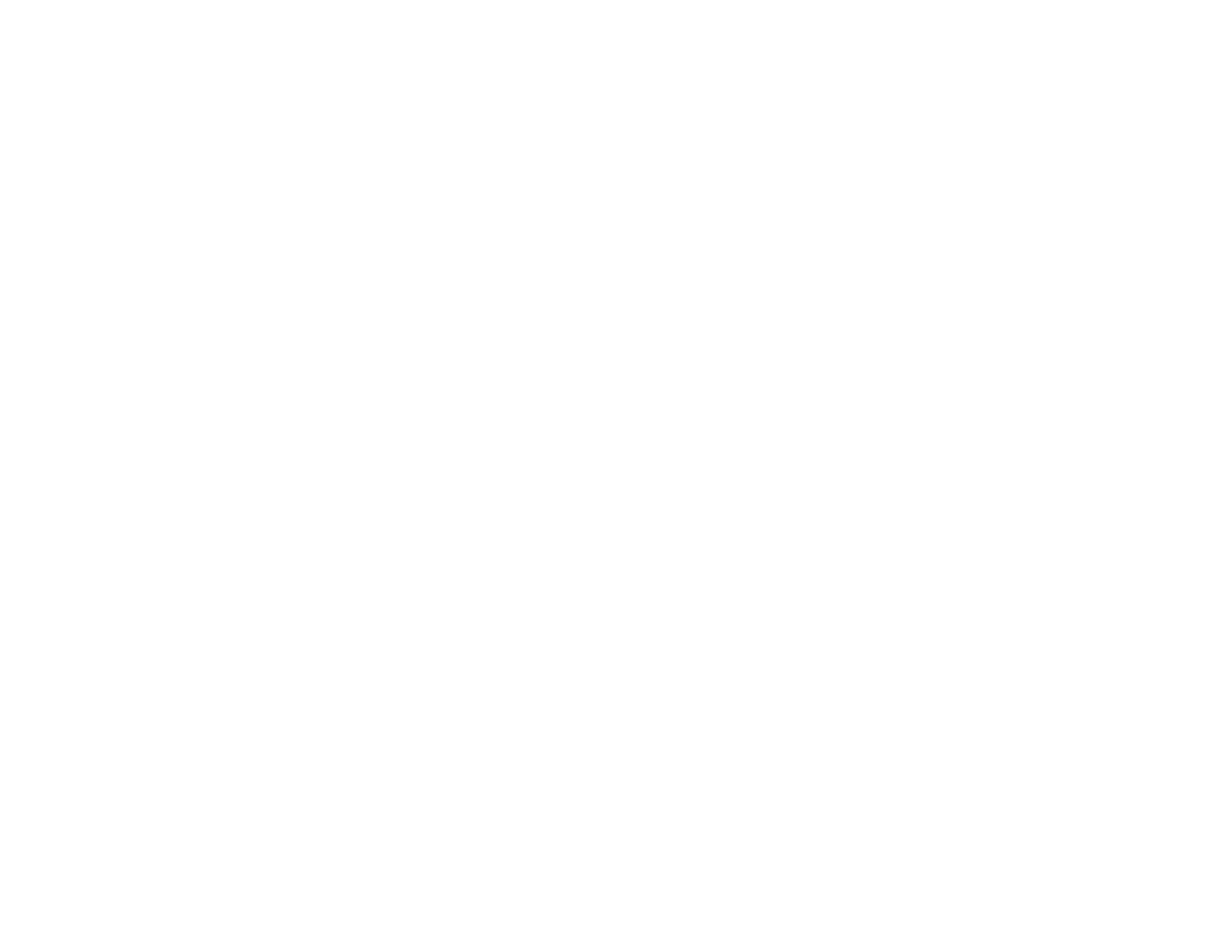
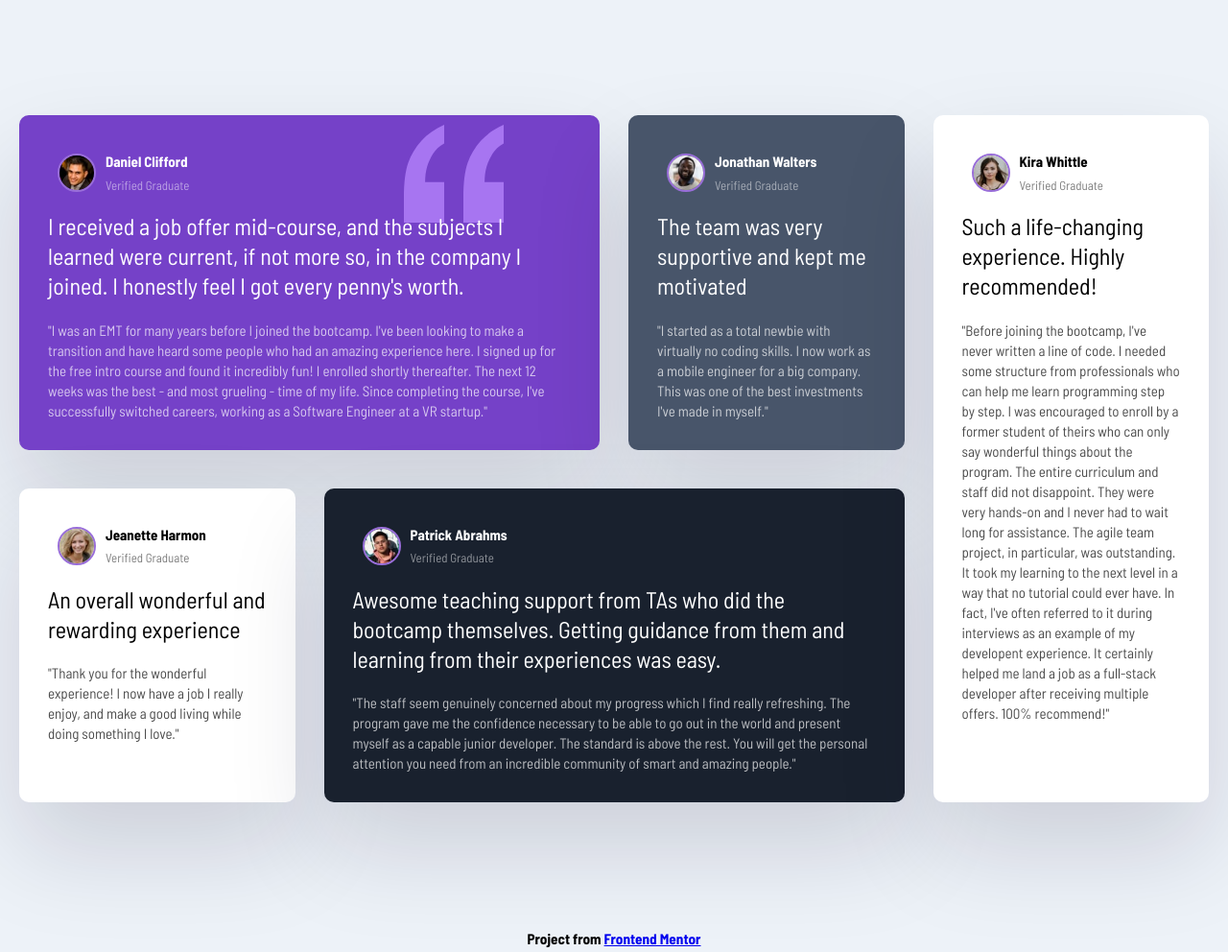
Before and after one commit to geoelectrof/testimonials-grid, a plain HTML site: page index.html in a window 1280 px wide. Shown: the whole page at 96% size. Before the commit the page ends 800 px from the top, so only its background shows below. Drawn offline with Linux system fonts and the light colour scheme.

Commit message:
Project completed

```diff
--- a/index.html
+++ b/index.html
@@ -8,6 +8,121 @@
     <title>Document</title>
 </head>
 <body>
+    <div class="testimonials">
+        <div class="card card--bg-purple">
+            <header class="card__header">
+                <img src="images/image-daniel.jpg" class="card__img" alt="">
+                <div>
+                    <h3>Daniel Clifford</h3>
+                    <p>Verified Graduate</p>
+                </div>
+            </header>
+            <p class="card__lead">
+                I received a job offer mid-course, and the subjects I learned were
+                 current, if not more so, in the company I joined. I honestly feel I
+                got every penny's worth.
+            </p>
+            <p class="card__quote">
+                "I was an EMT for many years before I joined the bootcamp. I've been
+                looking to make a transition and have heard some people who had an
+                amazing experience here. I signed up for the free intro course and
+                found it incredibly fun! I enrolled shortly thereafter. The next 12
+                weeks was the best - and most grueling - time of my life. Since
+                completing the course, I've successfully switched careers, working as
+                a Software Engineer at a VR startup."
+              </p>
+        </div>
+    <div class="card card--bg-gray-blue">
+        <header class="card__header">
+          <img src="images/image-jonathan.jpg" class="card__img" alt="" />
+          <div>
+            <h3>Jonathan Walters</h3>
+            <p>Verified Graduate</p>
+          </div>
+        </header>
+        <p class="card__lead">
+          The team was very supportive and kept me motivated
+        </p>
+        <p class="card__quote">
+          "I started as a total newbie with virtually no coding skills. I now
+          work as a mobile engineer for a big company. This was one of the best
+          investments I've made in myself."
+        </p>
+      </div>
 
+      <div class="card">
+        <header class="card__header">
+          <img src="images/image-jeanette.jpg" class="card__img" alt="" />
+          <div>
+            <h3>Jeanette Harmon</h3>
+            <p>Verified Graduate</p>
+          </div>
+        </header>
+        <p class="card__lead">An overall wonderful and rewarding experience</p>
+        <p class="card__quote">
+          "Thank you for the wonderful experience! I now have a job I really
+          enjoy, and make a good living while doing something I love."
+        </p>
+      </div>
+
+      <div class="card card--bg-black-blue">
+        <header class="card__header">
+          <img src="images/image-patrick.jpg" class="card__img" alt="" />
+          <div>
+            <h3>Patrick Abrahms</h3>
+            <p>Verified Graduate</p>
+          </div>
+        </header>
+        <p class="card__lead">
+          Awesome teaching support from TAs who did the bootcamp themselves.
+          Getting guidance from them and learning from their experiences was
+          easy.
+        </p>
+        <p class="card__quote">
+          "The staff seem genuinely concerned about my progress which I find
+          really refreshing. The program gave me the confidence necessary to be
+          able to go out in the world and present myself as a capable junior
+          developer. The standard is above the rest. You will get the personal
+          attention you need from an incredible community of smart and amazing
+          people."
+        </p>
+      </div>
+
+      <div class="card">
+        <header class="card__header">
+          <img src="images/image-kira.jpg" class="card__img" alt="" />
+          <div>
+            <h3>Kira Whittle</h3>
+            <p>Verified Graduate</p>
+          </div>
+        </header>
+        <p class="card__lead">
+          Such a life-changing experience. Highly recommended!
+        </p>
+        <p class="card__quote">
+          "Before joining the bootcamp, I've never written a line of code. I
+          needed some structure from professionals who can help me learn
+          programming step by step. I was encouraged to enroll by a former
+          student of theirs who can only say wonderful things about the program.
+          The entire curriculum and staff did not disappoint. They were very
+          hands-on and I never had to wait long for assistance. The agile team
+          project, in particular, was outstanding. It took my learning to the
+          next level in a way that no tutorial could ever have. In fact, I've
+          often referred to it during interviews as an example of my developent
+          experience. It certainly helped me land a job as a full-stack
+          developer after receiving multiple offers. 100% recommend!"
+        </p>
+      </div>
+    </div>
+
+    <footer>
+      <h3>
+        Project from
+        <a
+          href="https://www.frontendmentor.io/challenges/testimonials-grid-section-Nnw6J7Un7"
+          >Frontend Mentor</a
+        >
+      </h3>
+    </footer>
 </body>
 </html>
--- a/style.css
+++ b/style.css
@@ -0,0 +1,124 @@
+@import url('https://fonts.googleapis.com/css2?family=Barlow+Semi+Condensed:wght@200;300;400;700&display=swap');
+
+* {
+  box-sizing: border-box;
+  margin: 0;
+  padding: 0;
+}
+
+body {
+  background: #edf2f8;
+  font-family: 'Barlow Semi Condensed', sans-serif;
+  line-height: 1.7;
+  font-size: 13px;
+}
+
+.testimonials {
+    max-width: 1440px;
+    margin: 100px auto;
+    padding: 20px;
+    display: grid;
+    grid-template-columns: repeat(4, 1fr);
+    gap: 30px;
+}
+
+.card {
+    background-color: white;
+    border-radius: 10px;
+    padding: 30px;
+    box-shadow: rgba(17, 12, 46, 0.15) 0px 48px 100px 0px;
+    margin-bottom: 10px;
+}
+
+.card__header {
+    display: flex;
+    align-items: center;
+    margin-bottom: 10px;
+}
+
+.card__header h3 {
+    font-size: 15px;
+}
+
+.card__header p {
+    opacity:50%;
+}
+
+.card__img {
+    width: 40px;
+    height: 40px;
+    border-radius: 50%;
+    border: 2px solid #996ed9;
+    margin: 10px;
+}
+
+.card__lead {
+    font-size: 1.5rem;
+    font-weight: 500;
+    line-height: 1.3;
+    margin-bottom: 20px;
+}
+
+.card__quote {
+    font-size: 15px;
+    font-weight: 500;
+    line-height: 1.4;
+    opacity: 70%;
+}
+
+.card--bg-purple {
+    background: hsl(263, 55%, 52%);
+    color: white;
+    background-image: url('./images/bg-pattern-quotation.svg');
+    background-repeat: no-repeat;
+    background-position: top 10px right 100px;
+}
+
+.card--bg-gray-blue {
+    background: hsl(217, 19%, 35%);
+    color: white;
+}
+
+.card--bg-black-blue {
+    background: hsl(219, 29%, 14%);
+    color: white;
+}
+
+.card:nth-of-type(1) {
+    grid-column: 1 / 3;
+}
+
+.card:nth-of-type(4) {
+    grid-column: 2 / 4;
+    grid-row: 2;
+}
+
+.card:nth-of-type(5) {
+    grid-column: 4;
+    grid-row: 1 / 3;
+}
+
+footer {
+    text-align: center;
+}
+
+@media (max-width: 768px) {
+    .testimonials {
+        grid-template-columns: 1fr;
+        width: 100%;
+    }
+
+    .card:nth-of-type(1) {
+        grid-column: 1;
+    }
+
+    .card:nth-of-type(4) {
+        grid-column: 1;
+        grid-row: 4 / 5;
+    }
+
+    .card:nth-of-type(5) {
+        grid-column: 1;
+        grid-row: 5;
+    }
+}
```
